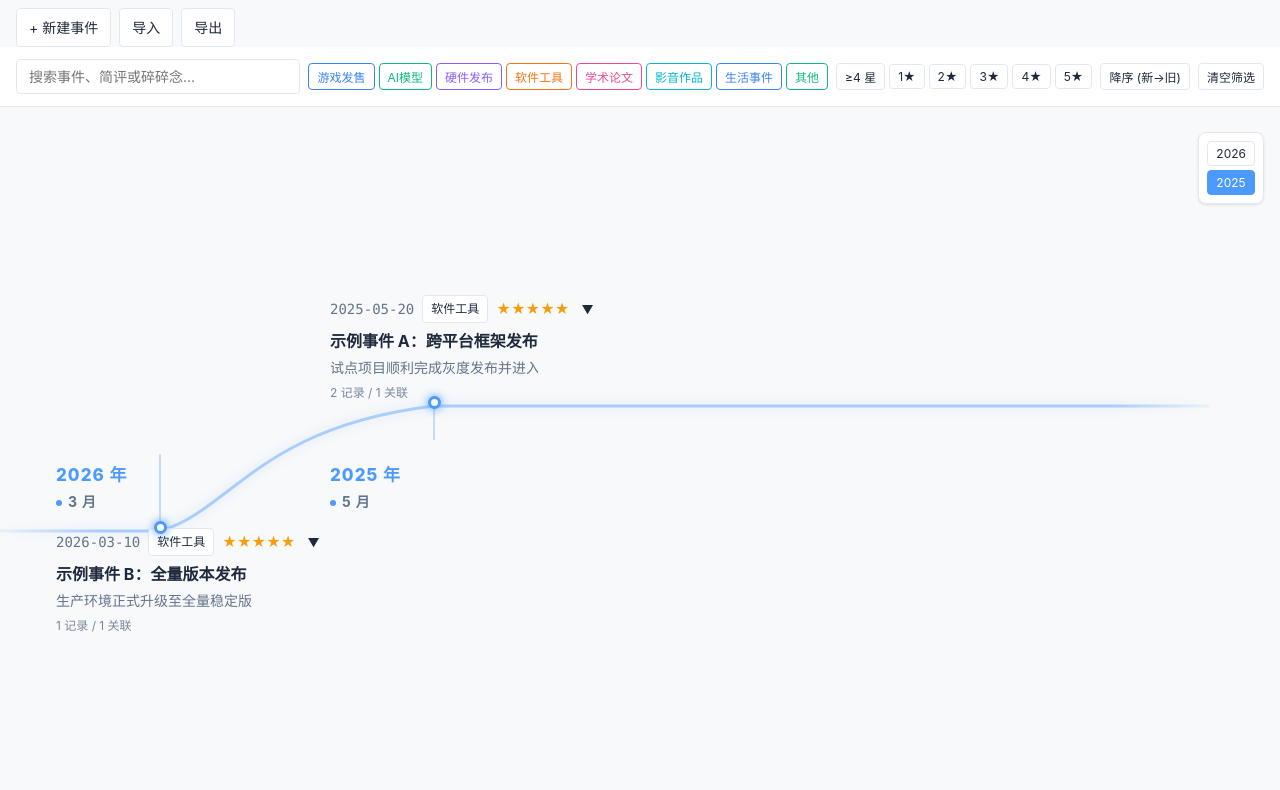
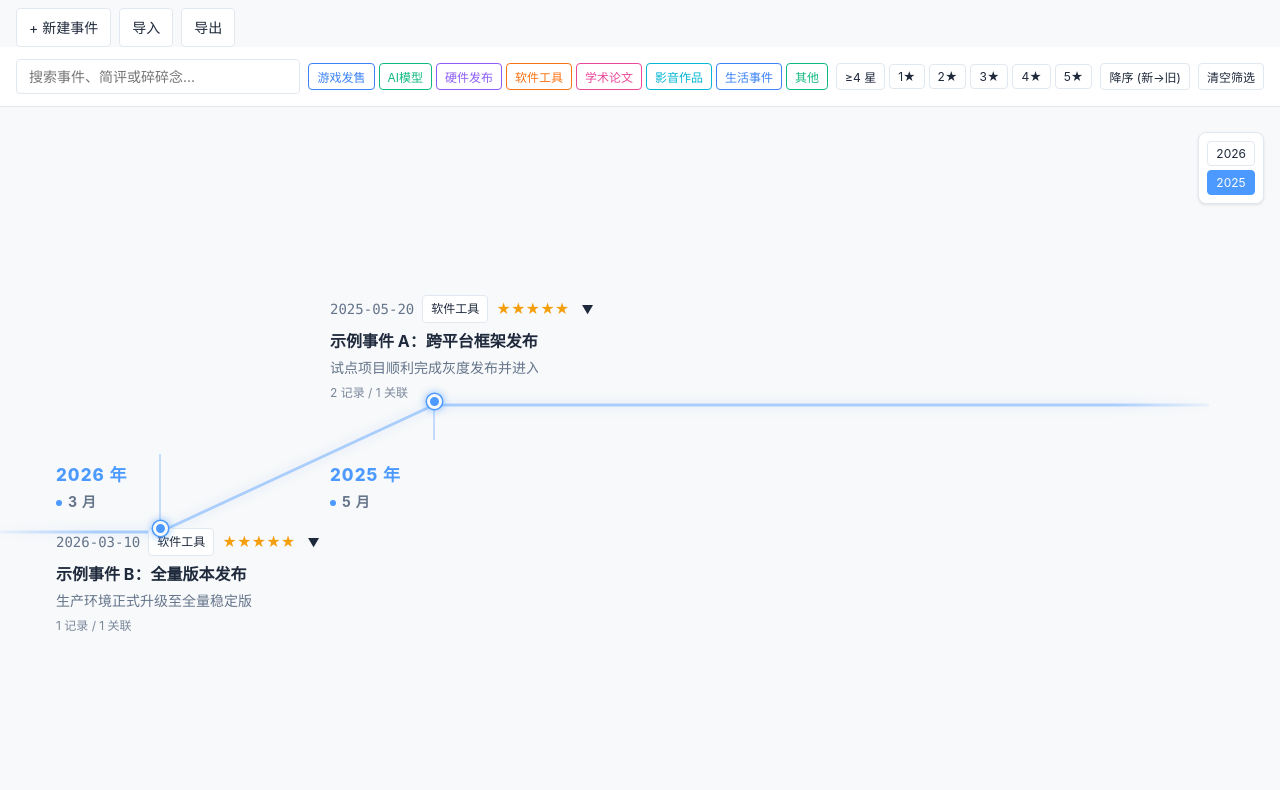
Before and after one commit to Elaina0510/personal-history-timeline, a website built with Vite: page index.html in a window 1280 px wide. Built offline with nearby package versions, Linux system fonts and the light colour scheme.

Commit message:
fix(v0.0.2-R8): 主轴改回硬折角折线（R7 平滑曲线理解有误），节点改实心珠子串在线上的样式

```diff
--- a/src/ui/parts/axis.ts
+++ b/src/ui/parts/axis.ts
@@ -9,34 +9,20 @@
 
 const SVG_NS = 'http://www.w3.org/2000/svg';
 
-/** Catmull-Rom → 三次贝塞尔：让折线变柔和的手绘曲线，首尾保持水平 */
-function smoothPath(points: { x: number; y: number }[], innerWidth: number): string {
+/** 折线路径：硬折角连接各节点，首尾水平延伸（保持“曲折”而非曲线） */
+function sharpPath(points: { x: number; y: number }[], innerWidth: number): string {
   if (points.length === 0) {
     return '';
   }
-  const all = [{ x: 0, y: points[0]!.y }, ...points, { x: innerWidth, y: points[points.length - 1]!.y }];
-  const r = (n: number) => Math.round(n);
-  const firstSeg = all[0]!;
-  const secondSeg = all[1]!;
-  let d = `M ${firstSeg.x} ${firstSeg.y} L ${secondSeg.x} ${secondSeg.y}`;
-
-  for (let i = 1; i < all.length - 2; i += 1) {
-    const p0 = all[i - 1] ?? all[i]!;
-    const p1 = all[i]!;
-    const p2 = all[i + 1]!;
-    const p3 = all[i + 2] ?? p2;
-    const c1x = p1.x + (p2.x - p0.x) / 6;
-    const c1y = p1.y + (p2.y - p0.y) / 6;
-    const c2x = p2.x - (p3.x - p1.x) / 6;
-    const c2y = p2.y - (p3.y - p1.y) / 6;
-    d += ` C ${r(c1x)} ${r(c1y)} ${r(c2x)} ${r(c2y)} ${r(p2.x)} ${r(p2.y)}`;
+  const first = points[0]!;
+  const last = points[points.length - 1]!;
+  let d = `M 0 ${first.y}`;
+  for (const p of points) {
+    d += ` L ${Math.round(p.x)} ${Math.round(p.y)}`;
   }
-
-  const tail = all[all.length - 1]!;
-  d += ` L ${tail.x} ${tail.y}`;
+  d += ` L ${innerWidth} ${last.y}`;
   return d;
 }
-
 
 let axisObserver: ResizeObserver | null = null;
 let axisRafId = 0;
@@ -58,7 +44,6 @@ function scheduleAxis(root: HTMLElement): void {
   });
 }
 
-/** 只算路径字符串，供首帧与重算共用 */
 function buildAxisPath(root: HTMLElement): string {
   const nodes = Array.from(root.querySelectorAll<HTMLElement>('.htl-card__node'));
   if (nodes.length === 0) {
@@ -85,7 +70,7 @@ function buildAxisPath(root: HTMLElement): string {
     return '';
   }
 
-  return smoothPath(points, innerWidth);
+  return sharpPath(points, innerWidth);
 }
 
 export function drawAxis(root: HTMLElement): void {
@@ -124,7 +109,7 @@ export function drawAxis(root: HTMLElement): void {
   }
 
   const innerWidth = Math.max(0, width - padRight);
-  const d = smoothPath(points, innerWidth);
+  const d = sharpPath(points, innerWidth);
 
   const svg = document.createElementNS(SVG_NS, 'svg');
   svg.setAttribute('class', 'htl-axis-svg');
--- a/src/ui/styles/components.css
+++ b/src/ui/styles/components.css
@@ -1000,13 +1000,14 @@ body.is-locked,
 .htl-card__node {
   position: absolute;
   left: 50%;
-  width: 13px;
-  height: 13px;
-  margin-left: -6.5px;
+  width: 15px;
+  height: 15px;
+  margin-left: -7.5px;
   border-radius: 50%;
-  background: var(--htl-color-bg, #f8f9fa);
-  border: 3px solid var(--htl-color-accent, #4c9aff);
-  box-shadow: 0 0 10px 0 var(--htl-color-accent, #4c9aff);
+  /* 实心珠子串在折线上：白边把穿透的线压住，视觉上明确“线穿过这个点” */
+  background: var(--htl-color-accent, #4c9aff);
+  border: 3px solid var(--htl-color-bg, #f8f9fa);
+  box-shadow: 0 0 0 1.5px var(--htl-color-accent, #4c9aff), 0 0 10px 0 var(--htl-color-accent, #4c9aff);
   z-index: 14;
   transition: transform 0.2s ease, background-color 0.2s ease;
 }
@@ -1021,8 +1022,7 @@ body.is-locked,
 
 .htl-card:hover .htl-card__node,
 .htl-card--expanded .htl-card__node {
-  background: var(--htl-color-accent, #4c9aff);
-  transform: scale(1.35);
+  transform: scale(1.3);
 }
 
 /* 卡片到节点的连接短线，交代归属 */
```
Also changed, not shown: detailed-design.md (+1 -0 lines), screenshots/时间轴-v0.0.1-单文件.html (+4 -4 lines), screenshots/23-无规则折线.png (added), screenshots/24-折线终.png (added).
